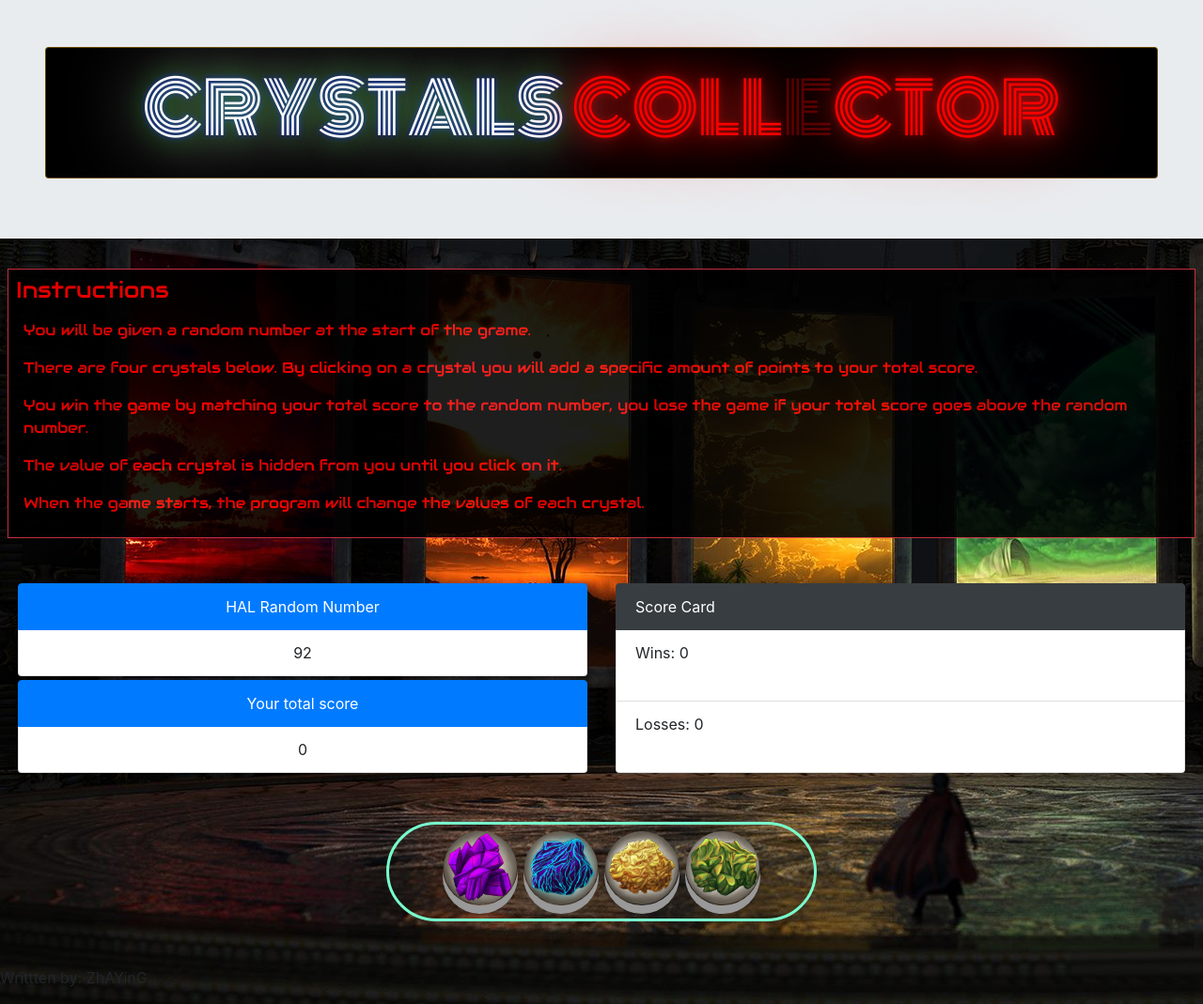
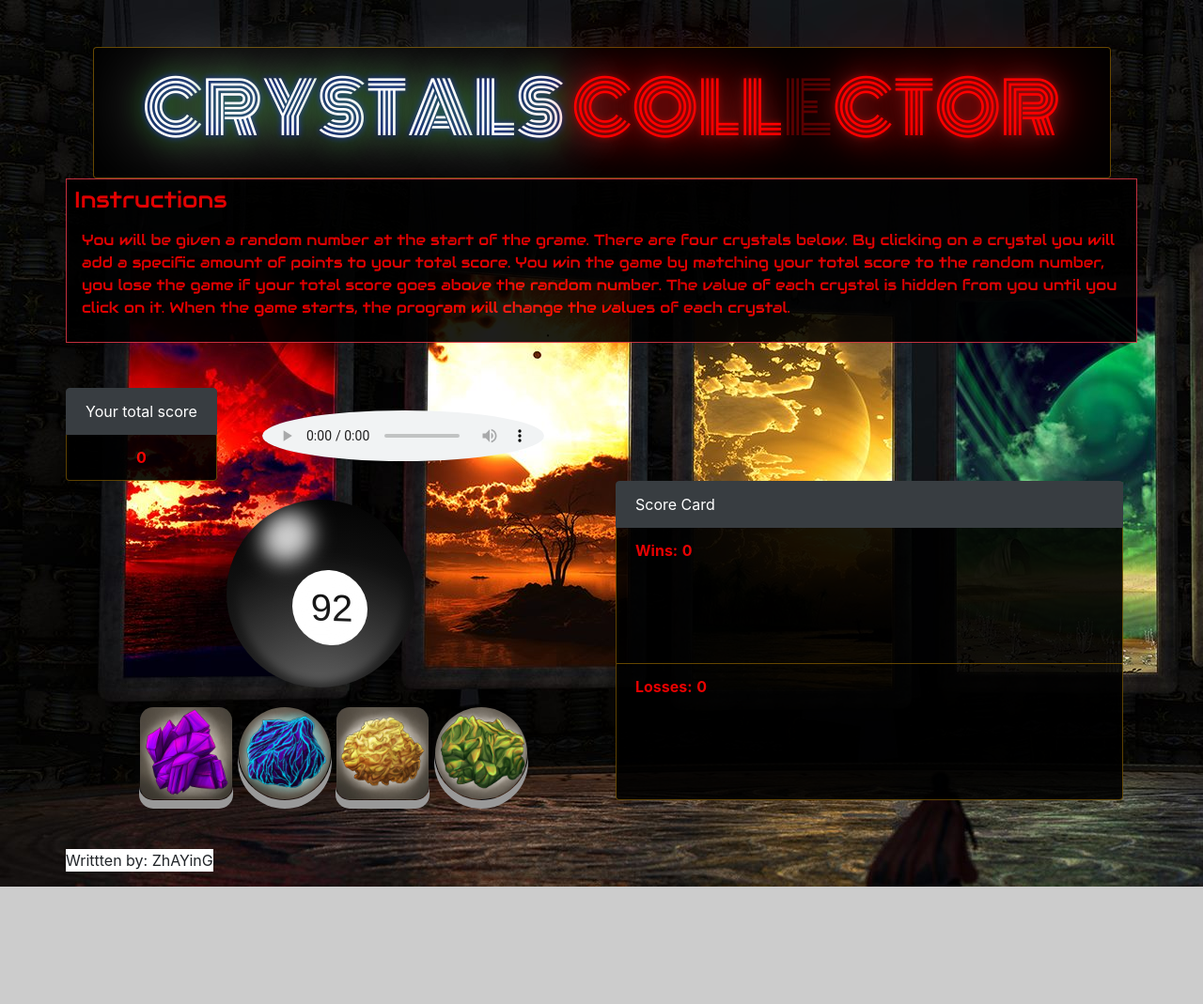
Before and after one commit to zhaying/UM-BootCampLesson-week-4-game, a plain HTML site: page index.html in a window 1280 px wide. Shown: the whole page at 94% size. After the commit the page ends 944 px from the top, so only its background shows below. Drawn offline with nearby package versions, Linux system fonts and the light colour scheme.

Commit message:
edited style of site

```diff
--- a/assets/css/style.css
+++ b/assets/css/style.css
@@ -14,8 +14,8 @@ header {
 }
 .crystal {
   padding: 1px;
-   height: 80px;
-    width:  80px;
+   height: 100px;
+    width:  100px;
 }
 #instructions {
   background-color: #000;
@@ -38,29 +38,20 @@ header {
 .btn {
 	position: relative;
 	margin: 0 auto;
-	width: 35%;
-	color: var(--primary);
-	border: .15em solid var(--primary);
-	border-radius: 4em;
-	text-transform: uppercase;
-	text-align: center;
-	font-size: 1.3em;
-	line-height: 2em;
+  width: 60%;
+	border-radius: 5em;
 	cursor: pointer;
-  padding-bottom: .7em;
+  background-color: black;
+  opacity: .9;
+    filter: alpha(opacity=50); /* For IE8 and earlier */
 }
+
 .btn:hover .dot,
 .btn:focus .dot {
 	animation: atom 2s infinite linear;
 	display: block;
 }
-@keyframes atom {
-	0% {transform: translateX(0) rotate(0);}
-	30%{transform: translateX(var(--tr-X)) rotate(0);}
-	50% {transform: translateX(var(--tr-X)) rotate(180deg);}
-	80% {transform: translateX(0) rotate(180deg);}
-	100% {transform: translateX(0) rotate(360deg);}
-}
+
 .crystalBtn {
   /* padding: 15px 25px; */
   font-size: 24px;
@@ -111,6 +102,124 @@ header {
 @media only screen and (max-width: 1080px) {
   body {
     background-repeat: no-repeat;
-    background-size: 1080px 1920px;
+    background-size: 2080px 2920px;
   }
 }
+
+.heavy {
+  opacity: 1.1 !important;
+}
+.light {
+  opacity: .9;
+    filter: alpha(opacity=50); /* For IE8 and earlier */
+  background-color: black;
+  border: 1px solid rgba(255,180,0,0.4);
+  border-radius: 2px;
+}
+.light-no {
+  opacity: .9;
+    filter: alpha(opacity=50); /* For IE8 and earlier */
+  background-color: black;
+  border: 1px solid rgba(255,180,0,0.4);
+  border-radius: 1px;
+}
+#sp-totalScore,#sp-aiRandomNum,#sp-losses,#sp-wins,#message,#sp-wins-label,#sp-losses-label {
+  color: red;
+  font-weight: bold;
+  }
+
+/* HAL BALL */
+.ball {
+  display: inline-block;
+  width: 100%;
+  height: 100%;
+  margin: 0;
+  border-radius: 50%;
+  position: relative;
+  background: radial-gradient(circle at 50% 120%,  #323232, #0a0a0a 80%, #000000 100%);
+}
+.ball:before {
+  content: "";
+  position: absolute;
+  background: radial-gradient(circle at 50% 120%,  rgba(255, 255, 255, 0.5), rgba(255, 255, 255, 0) 70%);
+  border-radius: 50%;
+  bottom: 2.5%;
+  left: 5%;
+  opacity: 0.6;
+  height: 100%;
+  width: 90%;
+  -webkit-filter: blur(5px);
+  z-index: 2;
+}
+.ball:after {
+  width: 100%;
+  height: 100%;
+  content: "";
+  position: absolute;
+  top: 5%;
+  left: 10%;
+  border-radius: 50%;
+  background: radial-gradient(circle at 50% 50%,  rgba(255, 255, 255, 0.8), rgba(255, 255, 255, 0.8) 14%, rgba(255, 255, 255, 0) 24%);
+  -webkit-transform: translateX(-80px) translateY(-90px) skewX(-20deg);
+  -moz-transform: translateX(-80px) translateY(-90px) skewX(-20deg);
+  -ms-transform: translateX(-80px) translateY(-90px) skewX(-20deg);
+  -o-transform: translateX(-80px) translateY(-90px) skewX(-20deg);
+  transform: translateX(-55px) translateY(-70px) skewX(-5deg);
+  -webkit-filter: blur(10px);
+}
+
+.ball .shadow {
+position: absolute;
+width: 100%;
+height: 100%;
+background: radial-gradient(circle at 50% 50%, rgba(0, 0, 0, 0.4), rgba(0, 0, 0, 0.1) 40%, rgba(0, 0, 0, 0) 50%);
+-webkit-transform: rotateX(90deg) translateZ(-150px);
+-moz-transform: rotateX(90deg) translateZ(-150px);
+-ms-transform: rotateX(90deg) translateZ(-150px);
+-o-transform: rotateX(90deg) translateZ(-150px);
+transform: rotateX(90deg) translateZ(-150px);
+z-index: -1;
+}
+.stage {
+  width: 200px;
+  height: 200px;
+  display: inline-block;
+  margin: 20px;
+  margin-left: 30%;
+  -webkit-perspective: 1200px;
+  -moz-perspective: 1200px;
+  -ms-perspective: 1200px;
+  -o-perspective: 1200px;
+  perspective: 1200px;
+  -webkit-perspective-origin: 50% 50%;
+  -moz-perspective-origin: 50% 50%;
+  -ms-perspective-origin: 50% 50%;
+  -o-perspective-origin: 50% 50%;
+  perspective-origin: 50% 50%;
+}
+/* HAL NUMBER ON BALL */
+.ball .eight {
+  width: 40%;
+  height: 40%;
+  margin: 30%;
+  background: white;
+  border-radius: 50%;
+  transform: translateX(-90px) translateY(15px) skewX(1deg) skewY(2deg);
+  position: absolute;
+}
+.ball .eight:before {
+  content: attr(data-random);
+  display: block;
+  position: absolute;
+  text-align: center;
+  height: 10px;
+  width: 100%;
+  left: 50px;
+  margin-left: -48px;
+  top: 35%;
+  margin-top: -40px;
+  color: black;
+  font-family: Arial;
+  font-size: 2.5em;
+  line-height: 2.6em;
+}
--- a/assets/js/game.js
+++ b/assets/js/game.js
@@ -90,8 +90,11 @@ function createHalRandom() {
   //Assign the random ai number to the ui.
   var uiHal = $("#sp-aiRandomNum");
   uiHal.text(halRandomNum);
+  var uiHalBall = $('#sp-halRandom');
+  //uiHalBall.attr('data-before','9');
+  //uiHalBall.dataset.random;
+  uiHalBall.attr('data-random', halRandomNum);
 };
-
 // RANDOM NUMBER BETWEEN TWO VALUES
 function getRandomArbitrary(min, max) {/* https://developer.mozilla.org/en-US/docs/Web/JavaScript/Reference/Global_Objects/Math/random */
   min = Math.ceil(min);
--- a/index.html
+++ b/index.html
@@ -28,62 +28,119 @@
   </head>
 
   <body>
-    <div id="container">
-    <header class="jumbotron text-center row h-25 pt-0" id="crystalTitle">
+    <!-- main container -->
+    <div class="container">
+
+      <!-- board row -->
+      <div class="row">
         <div class="board col-xs-12">
           <h1>
             <span id="no">Crystals</span>
             <span id="vacancy">Collector</span>
           </h1>
         </div>
+      </div><!-- board row -->
 
-    </header>
+      <!-- instructions row -->
+      <div class="row">
+        <!-- instructions col -->
+        <div class="col-xs-12">
+          <section id="instructions" class="border border-danger mb-5 p-2">
+            <h4 class="mb-3">Instructions</h4>
+            <p class="ml-2">You will be given a random number at the start of the grame.
+            There are four crystals below.  By clicking on a crystal you will add a specific amount of points to your total score.
+            You win the game by matching your total score to the random number, you lose the game if your total score goes above the random number.
+            The value of each crystal is hidden from you until you click on it.
+            When the game starts, the program will change the values of each crystal.
+          </section>
+        </div><!-- instructions col -->
+      </div><!-- instructions row -->
 
-    <section id="instructions" class="border border-danger mx-2 mb-5 p-2">
-      <h4 class="mb-3">Instructions</h4>
-      <p class="ml-2">You will be given a random number at the start of the grame.</p>
-      <p class="ml-2">There are four crystals below.  By clicking on a crystal you will add a specific amount of points to your total score.</p>
-      <p class="ml-2">You win the game by matching your total score to the random number, you lose the game if your total score goes above the random number.</p>
-      <p class="ml-2">The value of each crystal is hidden from you until you click on it.</p>
-      <p class="ml-2">When the game starts, the program will change the values of each crystal.</p>
+      <!-- totalscore row -->
+      <div class="row">
+        <!-- totalscore col -->
+        <div class="col-xs-6">
+          <!-- TOTAL SCORE -->
+          <ul id="totalScore" class="list-group">
+            <li class="list-group-item list-group-item-action list-group-item-secondary active" id="scoreLabel">Your total score</li>
+            <li class="list-group-item light text-center" id="scoreTotal"><span id="sp-totalScore">0</span></li>
+          </ul><!-- TOTAL SCORE -->
+
+        </div><!-- totalscore col -->
+        <!-- audio col -->
+        <div class="col-xs-6 ml-5 mt-4">
+          <audio id="cassettePlayer" controls class="rounded-circle pull-right">
+            <source src="assets/mus/st.mp3" type="audio/mpeg">
+          Your browser does not support the audio element.
+          </audio>
+        </div><!-- audio col -->
+      </div><!-- totalscore row -->
+
+      <!-- score row -->
+      <div class="row">
+        <!-- score left col -->
+        <div class="col-md-6 text-center mb-1">
+          <div class="row">
+            <!-- HAL -->
+            <section class="stage">
+              <figure class="ball">
+                <span class="shadow"></span>
+                <span id="sp-halRandom" class="eight" data-random="8"></span>
+              </figure>
             </section>
-    <div class="row mx-1">
-      <div class="col-md-6 text-center mb-1">
-        <ul id="aiRandomNum" class="list-group">
-          <li class="list-group-item active">HAL Random Number</li>
-          <li class="list-group-item"><span id="sp-aiRandomNum">0</span></li>
-        </ul>
-        <ul id="totalScore" class="list-group mt-1">
-          <li class="list-group-item active" id="scoreLabel">Your total score</li>
-          <li class="list-group-item" id="scoreTotal"><span id="sp-totalScore">0</span></li>
-        </ul>
+            <!-- ul id="aiRandomNum" class="list-group">
+              <li class="list-group-item list-group-item-action list-group-item-secondary active">HAL Random Number</li>
+              <li class="list-group-item light"><span id="sp-aiRandomNum">0</span></li>
+            </ul --><!-- HAL -->
           </div>
+
+          <!-- crystal col -->
+
+            <img id="redCrystal"    src="assets/img/red.jpg"    alt="red crystal"     class="crystal crystalBtn" />
+            <img id="blueCrystal"   src="assets/img/blue.jpg"   alt="blue crystal"    class="crystal heavy rounded-circle crystalBtn" />
+            <img id="yellowCrystal" src="assets/img/yellow.jpg" alt="yellow crystal"  class="crystal heavy crystalBtn" />
+            <img id="greenCrystal"  src="assets/img/green.jpg"  alt="green crystal"   class="crystal heavy rounded-circle crystalBtn" />
+
+          <!-- TOTAL SCORE -->
+          <!-- ul id="totalScore" class="list-group mt-1">
+            <li class="list-group-item list-group-item-action list-group-item-secondary active" id="scoreLabel">Your total score</li>
+            <li class="list-group-item light" id="scoreTotal"><span id="sp-totalScore">0</span></li>
+          </ul --><!-- TOTAL SCORE -->
+        </div><!-- score left col -->
+        <!-- score right col -->
         <div class="col-md-6 mb-1">
+          <!-- SOCRE CARD -->
           <ul id="scoreCard" class="list-group h-100">
             <li class="list-group-item list-group-item-action list-group-item-secondary active" id="scoreCardTitle">Score Card</li>
-          <li hidden class="list-group-item" id="message"></li>
-          <li class="list-group-item h-50">Wins: <span id="sp-wins">0</span></li>
-          <li class="list-group-item h-50">Losses: <span id="sp-losses">0</span></li>
-        </ul>
-      </div>
-    </div>
+            <li hidden class="list-group-item light" id="message"></li>
+            <li class="list-group-item h-50 light-no"><span id="sp-wins-label">Wins:</span> <span id="sp-wins">0</span></li>
+            <li class="list-group-item h-50 light"><span id="sp-losses-label">Losses:</span> <span id="sp-losses">0</span></li>
+          </ul><!-- SOCRE CARD -->
+        </div><!-- score right col -->
+      </div><!-- score row -->
 
-    <div id="cystalJar" class="row my-5">
-      <div class="col-xs-12 btn">
-        <div id="crystals" class="bd-example bd-example-images">
-          <img id="redCrystal"    src="assets/img/red.jpg"    alt="red crystal"     class="crystal rounded-circle crystalBtn" />
-          <img id="blueCrystal"   src="assets/img/blue.jpg"   alt="blue crystal"    class="crystal rounded-circle crystalBtn" />
-          <img id="yellowCrystal" src="assets/img/yellow.jpg" alt="yellow crystal"  class="crystal rounded-circle crystalBtn" />
-          <img id="greenCrystal"  src="assets/img/green.jpg"  alt="green crystal"   class="crystal rounded-circle crystalBtn" />
-        </div>
-      </div>
-    </div>
+      <!-- crystal row -->
+      <!-- div class="row"
+        <!-- crystal col --
+        <div class="col-xs-12">
+          <img id="redCrystal"    src="assets/img/red.jpg"    alt="red crystal"     class="crystal crystalBtn" />
+          <img id="blueCrystal"   src="assets/img/blue.jpg"   alt="blue crystal"    class="crystal heavy rounded-circle crystalBtn" />
+          <img id="yellowCrystal" src="assets/img/yellow.jpg" alt="yellow crystal"  class="crystal heavy crystalBtn" />
+          <img id="greenCrystal"  src="assets/img/green.jpg"  alt="green crystal"   class="crystal heavy rounded-circle crystalBtn float-right" />
+        </div><!-- crystal col --
+      </div --><!-- crystal row -->
 
-    <footer>
-      <p id="whodat">Writtten by: ZhAYinG</p>
-    </footer>
-    </div>
+      <!-- footer row -->
+      <div id="004" class="row mt-5">
+        <!-- footer col -->
+        <div class="col-xs-12">
+          <p id="whodat" class="text-center" style="background-color:#FFF">
+            Writtten by: ZhAYinG
+          </p>
+        </div><!-- footer col -->
+      </div><!-- footer row -->
+
+    </div><!-- main container -->
     <script src="assets/js/game.js"></script>
   </body>
-
 </html>
```
Also changed, not shown: 1 other file. Lines whose indentation alone changed are shown as unchanged.
